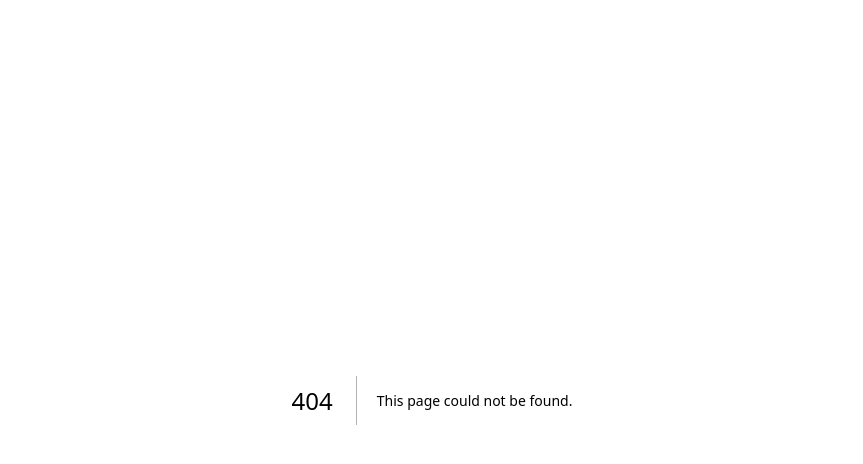
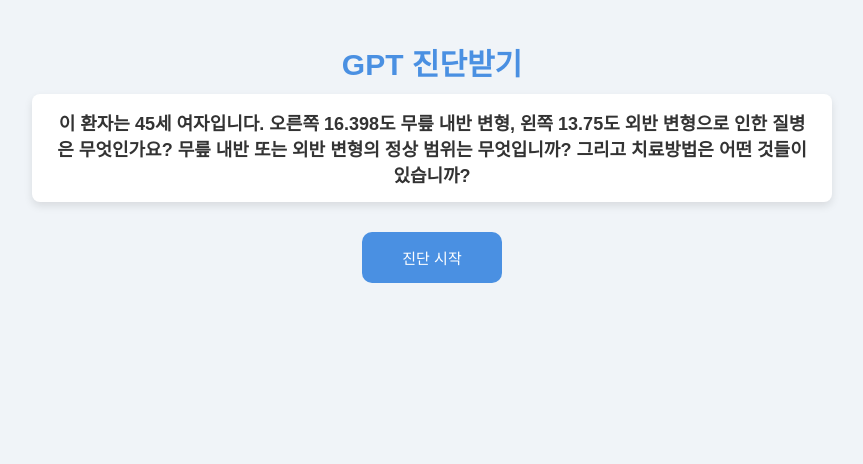
Before and after one commit to qorehdjd/abcMart, a Next.js app in the folder frontend/: page /gpt in a window 1280 px wide. Before the commit this address had no page. Shown: the top 464 px of the page, without its empty margins (208-1071 px from the left). Built offline with nearby package versions, Linux system fonts and the light colour scheme.

Commit message:
2024-08-12(2)

```diff
--- /dev/null
+++ b/frontend/src/pages/gpt.tsx
@@ -0,0 +1,193 @@
+import React, { useState } from 'react';
+import styled, { createGlobalStyle, keyframes } from 'styled-components';
+
+const GlobalStyle = createGlobalStyle<{ loading: boolean }>`
+  body {
+    margin: 0;
+    padding: 0;
+    font-family: 'Arial', sans-serif;
+    background-color: ${(props) => (props.loading ? '#e0e0e0' : '#f0f4f8')}; /* 조건부 배경색 */
+    color: #333;
+    transition: background-color 0.3s ease; /* 부드러운 배경색 전환 */
+  }
+`;
+
+const fadeIn = keyframes`
+  from {
+    opacity: 0;
+  }
+  to {
+    opacity: 1;
+  }
+`;
+
+const PageLayout = styled.div`
+  display: flex;
+  flex-direction: column;
+  align-items: center;
+  justify-content: flex-start;
+  min-height: 100vh;
+  padding: 20px;
+`;
+
+const Title = styled.h1`
+  font-size: 3rem;
+  margin-bottom: 1rem;
+  color: #4a90e2;
+  text-align: center;
+`;
+
+const QuestionDisplay = styled.div`
+  font-size: 1.8rem;
+  font-weight: 600;
+  color: #333;
+  margin-bottom: 2rem;
+  text-align: center;
+  background-color: #fff;
+  padding: 1.5rem 2rem;
+  border-radius: 8px;
+  box-shadow: 0 4px 8px rgba(0, 0, 0, 0.1);
+  width: 100%;
+  max-width: 800px;
+  animation: ${fadeIn} 0.5s ease-in-out;
+`;
+
+const SubmitButton = styled.button`
+  padding: 1.5rem 4rem;
+  font-size: 1.5rem;
+  color: #fff;
+  background-color: #4a90e2;
+  border: none;
+  border-radius: 10px;
+  cursor: pointer;
+  transition: background-color 0.3s ease-in-out;
+  margin-top: 1rem;
+
+  &:hover {
+    background-color: #357ab8;
+  }
+`;
+
+const ResultContainer = styled.div`
+  margin-top: 2rem;
+  padding: 2rem;
+  background-color: #fff;
+  border-radius: 8px;
+  box-shadow: 0 4px 8px rgba(0, 0, 0, 0.1);
+  width: 100%;
+  max-width: 800px;
+  text-align: left;
+  font-size: 1.5rem;
+  color: #333;
+  animation: ${fadeIn} 0.5s ease-in-out;
+  line-height: 1.8;
+
+  h3 {
+    font-weight: bold;
+    margin-top: 1rem;
+    margin-bottom: 0.5rem;
+  }
+
+  ul {
+    margin-left: 1.5rem;
+    list-style-type: disc;
+  }
+
+  li {
+    margin-bottom: 0.5rem;
+  }
+
+  strong {
+    font-weight: bold;
+  }
+`;
+
+const LoaderWrapper = styled.div`
+  display: flex;
+  justify-content: center;
+  align-items: center;
+  margin-top: 2rem;
+`;
+
+const LoaderImage = styled.img`
+  width: 250px; /* 원하는 크기로 설정 */
+  height: 250px; /* 원하는 크기로 설정 */
+`;
+
+const GPTDiagnosis: React.FC = () => {
+  const [result, setResult] = useState<string>('');
+  const [loading, setLoading] = useState<boolean>(false);
+
+  const question = `
+    이 환자는 45세 여자입니다. 오른쪽 16.398도 무릎 내반 변형,
+    왼쪽 13.75도 외반 변형으로 인한 질병은 무엇인가요?
+    무릎 내반 또는 외반 변형의 정상 범위는 무엇입니까?
+    그리고 치료방법은 어떤 것들이 있습니까?
+  `;
+
+  const handleSubmit = async () => {
+    setLoading(true);
+
+    const detailedResult = `
+      <h3>무릎 내반 변형(Genu Varum):</h3>
+      <ul>
+        <li>다리가 O자 형태로 굽어져 있는 상태입니다.</li>
+        <li>일반적으로 5도 이내가 정상 범위로 간주되며, 16.398도는 이 범위를 초과한 변형으로 볼 수 있습니다.</li>
+      </ul>
+
+      <h3>무릎 외반 변형(Genu Valgum):</h3>
+      <ul>
+        <li>다리가 X자 형태로 굽어져 있는 상태입니다.</li>
+        <li>정상 범위는 약 7도 이내로 간주되며, 13.75도는 이 범위를 초과한 변형으로 볼 수 있습니다.</li>
+      </ul>
+
+      <h3>가능한 질병:</h3>
+      <ul>
+        <li><strong>퇴행성 관절염(Osteoarthritis)</strong>: 무릎의 비정상적인 정렬로 인해 관절의 비정상적인 마모가 발생하여 퇴행성 관절염을 유발할 수 있습니다.</li>
+        <li><strong>골 연골 이형성증(Osteochondrodysplasia)</strong>: 뼈의 성장 이상으로 인해 무릎의 변형이 생길 수 있습니다.</li>
+        <li><strong>외상성 변형</strong>: 이전에 외상을 입었을 경우 뼈의 비정상적인 치유로 인해 발생할 수 있습니다.</li>
+      </ul>
+
+      <h3>치료 방법:</h3>
+      <h4>1. 비수술적 치료:</h4>
+      <ul>
+        <li><strong>물리치료</strong>: 근력을 강화하고 자세를 교정하는 운동 프로그램을 통해 증상을 완화할 수 있습니다.</li>
+        <li><strong>보조기 착용</strong>: 보조기를 착용하여 무릎의 정렬을 개선할 수 있습니다.</li>
+        <li><strong>약물 치료</strong>: 통증 관리 및 염증 감소를 위해 NSAIDs와 같은 약물을 사용할 수 있습니다.</li>
+      </ul>
+
+      <h4>2. 수술적 치료:</h4>
+      <ul>
+        <li><strong>고강성 절골술(Osteotomy)</strong>: 뼈의 모양을 바로잡아 무릎의 정렬을 개선하는 수술입니다.</li>
+        <li><strong>관절 교체술(Total Knee Arthroplasty)</strong>: 퇴행성 관절염이 심할 경우 무릎 관절을 인공관절로 대체하는 수술입니다.</li>
+      </ul>
+
+      <p>환자의 상태에 따라 적합한 치료 방법이 달라질 수 있으며, 정형외과 전문의와의 상담이 필요합니다.</p>
+    `;
+
+    setTimeout(() => {
+      setResult(detailedResult);
+      setLoading(false);
+    }, 8000);
+  };
+
+  return (
+    <>
+      <GlobalStyle loading={loading} />
+      <PageLayout>
+        <Title>GPT 진단받기</Title>
+        <QuestionDisplay>{question}</QuestionDisplay>
+        <SubmitButton onClick={handleSubmit}>진단 시작</SubmitButton>
+        {loading ? (
+          <LoaderWrapper>
+            <LoaderImage src='/imgs/loading.gif' alt='Loading...' />
+          </LoaderWrapper>
+        ) : (
+          result && <ResultContainer dangerouslySetInnerHTML={{ __html: result }} />
+        )}
+      </PageLayout>
+    </>
+  );
+};
+
+export default GPTDiagnosis;
```
Also changed, not shown: frontend/src/pages/result.tsx (+37 -11 lines), frontend/public/imgs/loading.gif (added).
